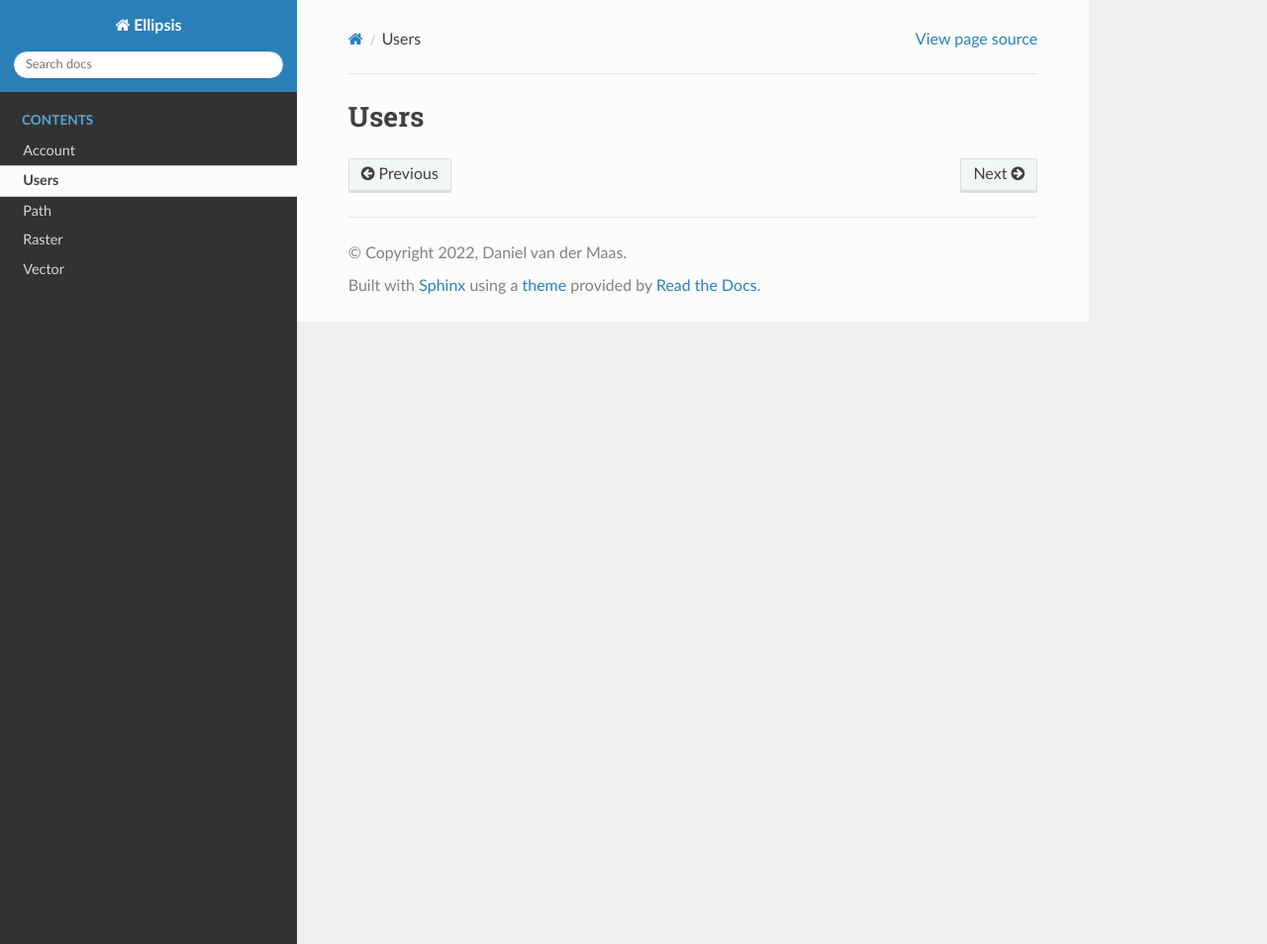
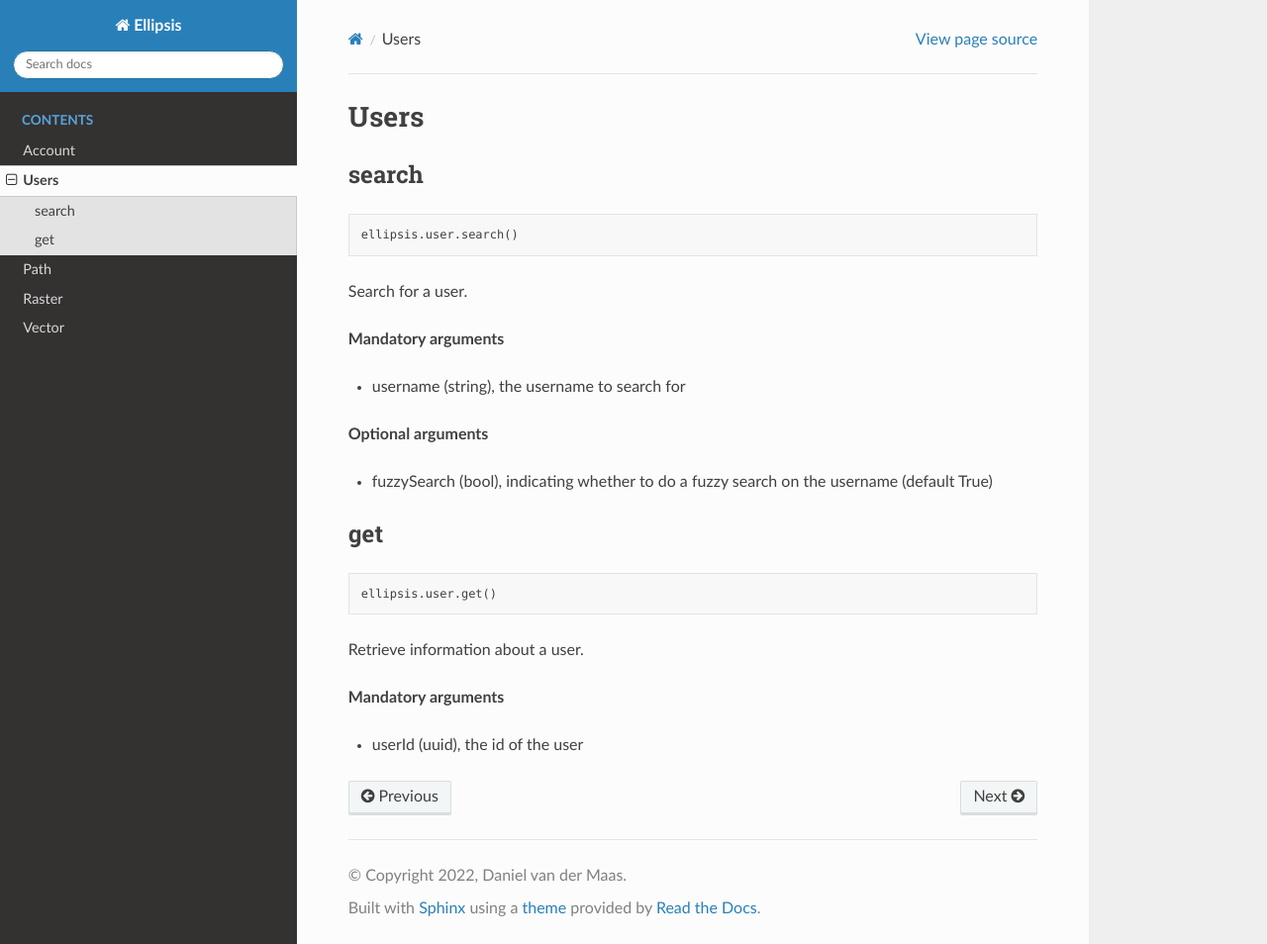
Before and after one commit to ellipsis-drive/python-package, a Sphinx documentation site: the page built from docs/users/index.md, in a window 1280 px wide and 954 px high. Shown: the whole window at 99% size. Built offline with Sphinx 7.4.7 and the Read the Docs theme 2.0.0, drawn with Linux system fonts in a browser that asks for light colours.

Commit message:
users docs added

```diff
--- a/docs/users/index.md
+++ b/docs/users/index.md
@@ -1 +1,23 @@
 # Users
+
+## search
+
+    ellipsis.user.search()
+
+Search for a user.
+
+**Mandatory arguments**
+- username (string), the username to search for
+
+**Optional arguments**
+- fuzzySearch (bool), indicating whether to do a fuzzy search on the username (default True)
+
+## get
+
+    ellipsis.user.get()
+
+Retrieve information about a user.
+
+**Mandatory arguments**
+
+- userId (uuid), the id of the user
```
